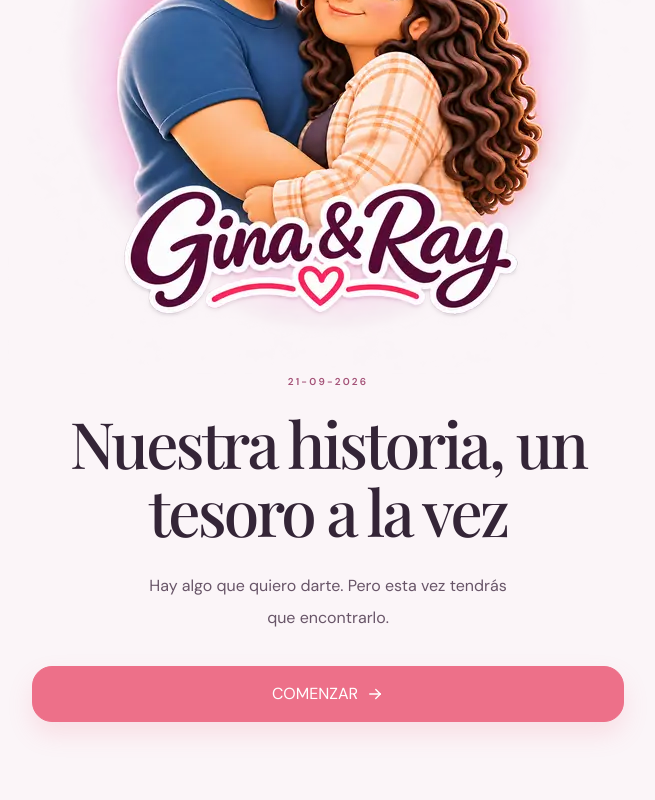
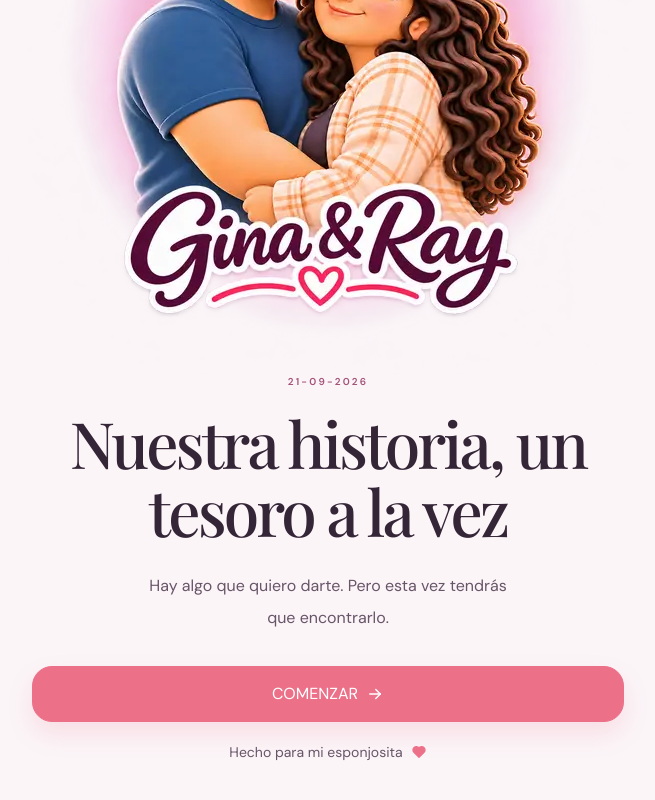
Before and after one commit to raymundo-salazar/our-history, a React (Vite) app: page / in a window 1280 px wide. Shown: the part 350-1150 px from the top of the page, without its empty margins (312-967 px from the left). Built offline with nearby package versions, Linux system fonts and the light colour scheme.

Commit message:
feat(ui): add cover dedication

```diff
--- a/src/pages/CoverPage/index.tsx
+++ b/src/pages/CoverPage/index.tsx
@@ -1,4 +1,4 @@
-import { IconArrowRight } from "@tabler/icons-react"
+import { IconArrowRight, IconHeart } from "@tabler/icons-react"
 import { useNavigate } from "react-router-dom"
 import { Button } from "../../componentes/atoms/Button"
 import { JourneyTemplate } from "../../templates/JourneyTemplate"
@@ -30,6 +30,10 @@ export const CoverPage = () => {
 			<Button fullWidth className="mt-8" onClick={() => navigate("/historia")}>
 				COMENZAR <IconArrowRight size={18} stroke={1.8} aria-hidden="true" />
 			</Button>
+			<p className="mt-5 flex items-center justify-center gap-2 text-sm text-muted">
+				Hecho para mi esponjosita
+				<IconHeart className="text-rose" size={16} fill="currentColor" aria-hidden="true" />
+			</p>
 		</JourneyTemplate>
 	)
 }
```
